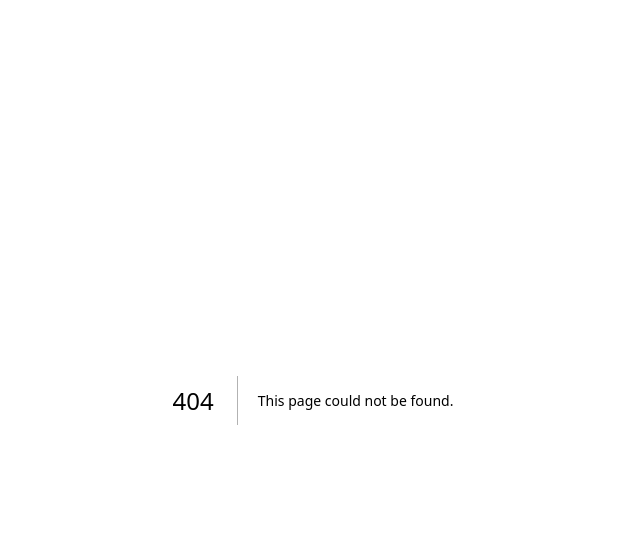
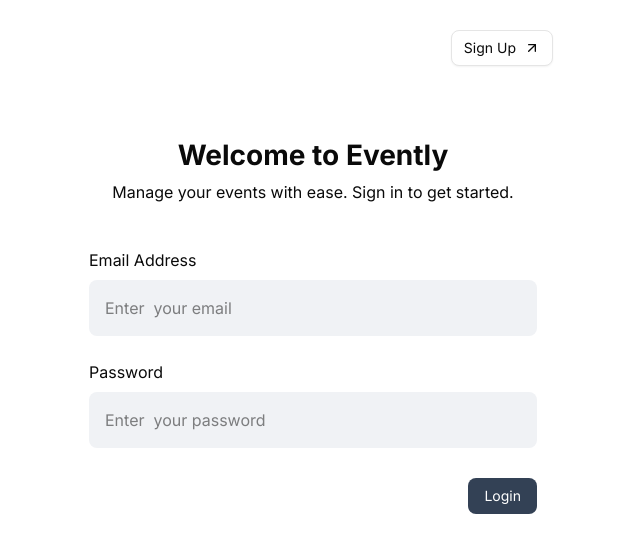
Before and after one commit to KugaChihiro/next.js_chihiro, a Next.js app: page /login in a window 1280 px wide. Before the commit this address had no page. Shown: the top 552 px of the page, without its empty margins (327-967 px from the left). Built offline with nearby package versions, Linux system fonts and the light colour scheme.

Commit message:
feat(/register):add signup page

```diff
--- a/app/(main)/events/page.tsx
+++ /dev/null
@@ -1,8 +0,0 @@
-export default function EventsPage() {
-  return (
-    <div>
-      <h1>Events</h1>
-      <p>Events page coming soon...</p>
-    </div>
-  );
-}
--- a/app/(auth)/layout.tsx
+++ b/app/login/layout.tsx
@@ -1,4 +1,4 @@
-export default function AuthLayout({
+export default function LoginLayout({
   children,
 }: {
   children: React.ReactNode;
--- /dev/null
+++ b/app/login/page.tsx
@@ -0,0 +1,10 @@
+'use client';
+
+import React from 'react';
+import SignupLoginForm from '@/components/login-signup';
+
+export default function LoginForm() {
+  return (
+    <SignupLoginForm type="Login" />
+  )
+}
--- /dev/null
+++ b/app/register/layout.tsx
@@ -0,0 +1,7 @@
+export default function RegisterLayout({
+  children,
+}: {
+  children: React.ReactNode;
+}) {
+  return <div className="font-inter">{children}</div>;
+}
--- /dev/null
+++ b/app/register/page.tsx
@@ -0,0 +1,10 @@
+'use client';
+
+import React from 'react';
+import SignupLoginForm from '@/components/login-signup';
+
+export default function RegisterForm() {
+  return (
+    <SignupLoginForm type="Sign up" />
+  )
+}
--- a/app/(auth)/page.tsx
+++ b/components/login-signup.tsx
@@ -6,8 +6,11 @@ import { useForm } from 'react-hook-form';
 import { zodResolver } from '@hookform/resolvers/zod';
 import { signinSchema, SigninFormData } from '@/lib/signinSchema';
 import { Button } from '@/components/ui/button';
+import { ArrowUpRight } from 'lucide-react';
+import { useRouter } from 'next/navigation';
 
-export default function SigninForm() {
+export default function SignupLoginForm({ type }: { type: string }) {
+  const router = useRouter();
   const {
     register,
     handleSubmit,
@@ -27,6 +30,19 @@ export default function SigninForm() {
       className="flex flex-col items-center"
     >
       <div className="flex flex-col items-center py-[30px] px-[160px]">
+
+        <div className = "flex justify-end w-full mb-[48px]">
+          <Button
+            type="button"
+            onClick={() => router.push(type === 'Login' ? '/register' : '/login')}
+            variant="outline"
+            className="flex items-center gap-2"
+          >
+            {type === 'Login' ? "Sign Up" : "Login"}
+            <ArrowUpRight className="w-4 h-4" />
+          </Button>
+        </div>
+
         <div className = "flex flex-col items-center mt-[20px] mb-[32px] gap-[4px]">
           <h1 className = "font-bold text-[28px] tracking-[0px] text-center">Welcome to Evently</h1>
           <h3 className = "font-normal text-[16px] tracking-[0px] text-center">Manage your events with ease. Sign in to get started.</h3>
@@ -69,7 +85,7 @@ export default function SigninForm() {
             type="submit"
             className="text-white bg-[rgba(51,65,85,1)]"
           >
-            Login
+            {type}
           </Button>
         </div>
       </div>
```
